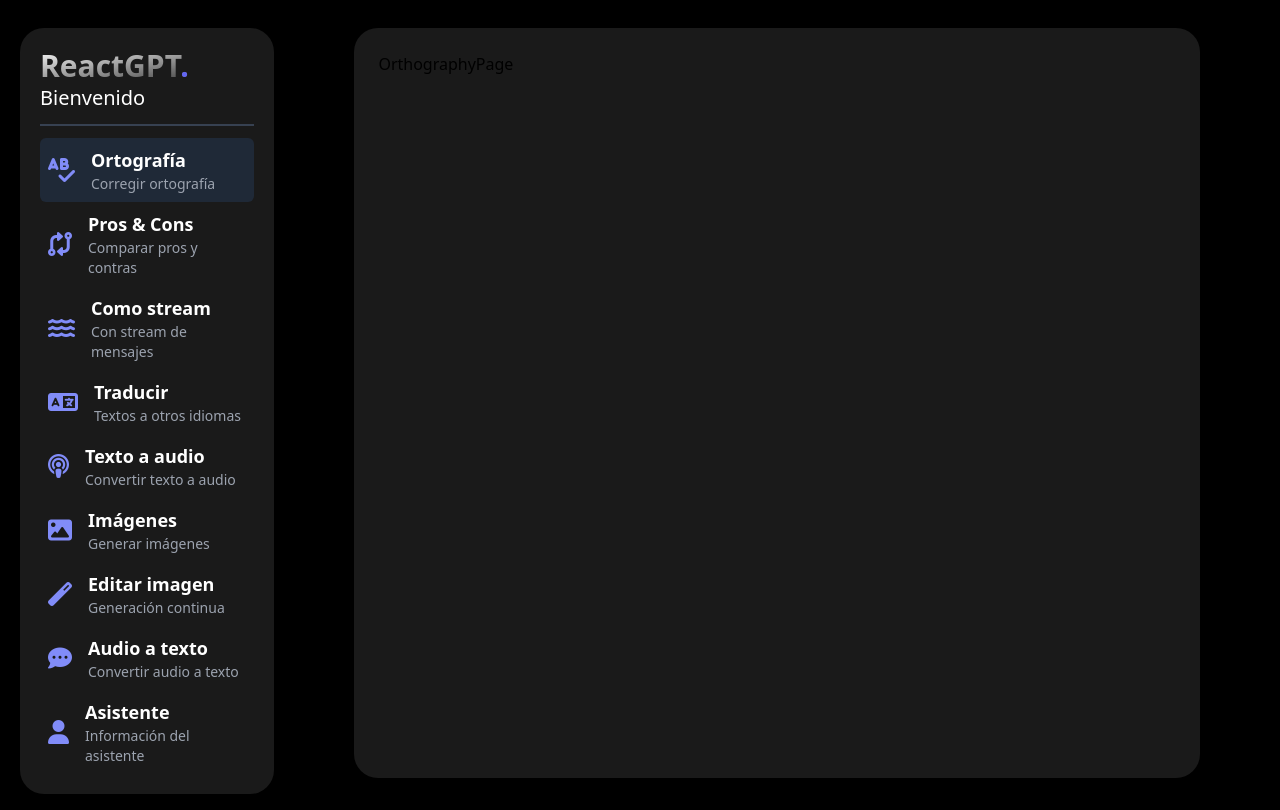
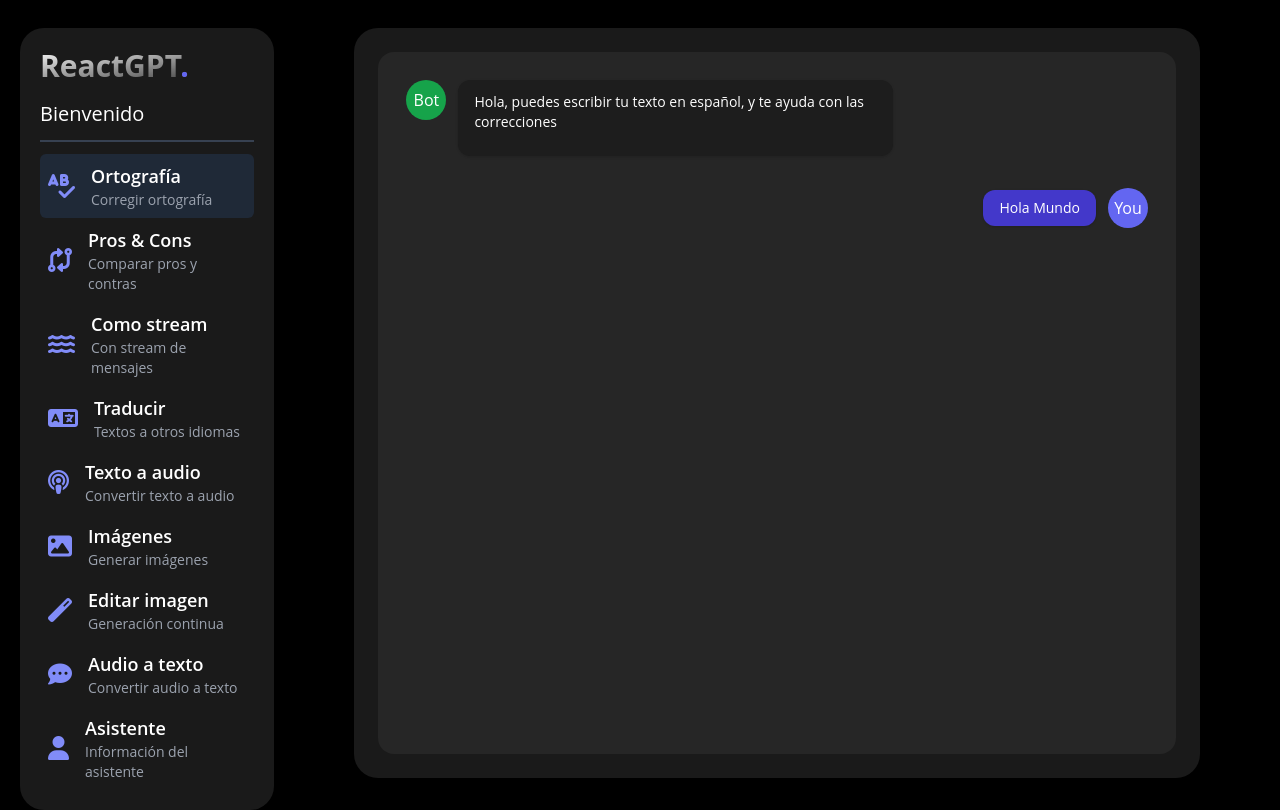
Before and after one commit to kkevin7/react-gpt, a React (Vite) app: page /orthography in a window 1280 px wide. Built offline with nearby package versions, Linux system fonts and the light colour scheme; the HTML template or start-up script is replaced by a standard one.

Commit message:
Chat Messages Components

```diff
--- a/index.html
+++ b/index.html
@@ -1,12 +1,12 @@
 <!doctype html>
-<html lang="en" class="dark">
+<html lang="en">
   <head>
     <meta charset="UTF-8" />
     <link rel="icon" type="image/svg+xml" href="/vite.svg" />
     <meta name="viewport" content="width=device-width, initial-scale=1.0" />
     <title>React GPT</title>
   </head>
-  <body class="bg-white dark:bg-black">
+  <body>
     <div id="root"  ></div>
     <link rel="stylesheet" href="https://cdnjs.cloudflare.com/ajax/libs/font-awesome/6.5.2/css/all.min.css" integrity="sha512-SnH5WK+bZxgPHs44uWIX+LLJAJ9/2PkPKZ5QiAj6Ta86w+fsb2TkcmfRyVX3pBnMFcV7oQPJkl9QevSCWr3W6A==" crossorigin="anonymous" referrerpolicy="no-referrer" />
     <script type="module" src="/src/main.tsx"></script>
--- a/package.json
+++ b/package.json
@@ -12,6 +12,7 @@
   "dependencies": {
     "react": "^18.2.0",
     "react-dom": "^18.2.0",
+    "react-markdown": "^9.0.1",
     "react-router-dom": "^6.23.1"
   },
   "devDependencies": {
--- a/src/index.css
+++ b/src/index.css
@@ -1,3 +1,58 @@
 @tailwind base;
 @tailwind components;
 @tailwind utilities;
+
+html, body {
+  background-color: #000000;
+  color: white;
+  font-family: 'Open Sans', sans-serif;
+
+}
+
+
+h1 {
+  @apply text-3xl font-bold mb-4;
+}
+
+p {
+  @apply mb-4;
+}
+
+ul {
+  @apply list-disc list-inside;
+}
+
+strong {
+  @apply font-bold text-indigo-400;
+}
+
+em {
+  @apply italic text-pink-500;
+}
+
+
+.btn-primary {
+  @apply bg-indigo-500 text-white font-bold py-2 px-4 rounded-xl hover:bg-indigo-700 transition-all duration-200 ease-in-out;
+}
+
+.btn-primary:disabled {
+  @apply bg-indigo-500 text-white font-bold py-2 px-4 rounded-xl opacity-50 cursor-not-allowed;
+}
+
+.chat-container {
+  @apply flex flex-col flex-auto flex-shrink-0 rounded-2xl bg-white bg-opacity-5 h-full p-4;
+}
+
+.chat-messages {
+  @apply flex flex-col h-full overflow-x-auto mb-4 overflow-scroll;
+}
+
+
+/* Animations */
+
+.fade-in { animation: fadeIn .3s; }
+
+@keyframes fadeIn {
+  0% { opacity: 0; }
+  100% { opacity: 1; }
+}
--- /dev/null
+++ b/src/presentation/components/chat-bubbles/GptMessage.tsx
@@ -0,0 +1,22 @@
+import Markdown from "react-markdown";
+
+interface Props {
+  text: string;
+}
+
+export const GptMessage = ({ text }: Props) => {
+  return (
+    <div className="col-start-1 col-end-9 p-3 rounded-lg">
+      <div className="flex flex-row items-start">
+        <div className="flex items-center justify-center h-10 w-10 rounded-full bg-green-600 flex-shrink-0">
+          Bot
+        </div>
+        <div className="relative ml-3 text-sm bg-black bg-opacity-25 pt-3 pb-2 px-4 shadow rounded-xl">
+          <Markdown>{text}</Markdown>
+        </div>
+      </div>
+    </div>
+  );
+};
+
+export default GptMessage
--- /dev/null
+++ b/src/presentation/components/chat-bubbles/MyMessage.tsx
@@ -0,0 +1,22 @@
+import React from "react";
+
+interface Props {
+  text: string;
+}
+
+export const MyMessage = ({ text }: Props) => {
+  return (
+    <div className="col-start-6 col-end-13 p-3 rounded-lg">
+      <div className="flex items-center justify-start flex-row-reverse">
+        <div className="flex items-center justify-center h-10 w-10 rounded-full bg-indigo-500 flex-shrink-0">
+          You
+        </div>
+        <div className="relative mr-3 text-sm bg-indigo-700 py-2 px-4 shadow rounded-xl">
+          <div>{text}</div>
+        </div>
+      </div>
+    </div>
+  );
+};
+
+export default MyMessage;
--- a/src/presentation/components/index.ts
+++ b/src/presentation/components/index.ts
@@ -1 +1,3 @@
 export * from "./sidebar/SidebarMenuItem"
+export * from "./chat-bubbles/GptMessage"
+export * from "./chat-bubbles/MyMessage"
--- a/src/presentation/pages/orthography/OrthographyPage.tsx
+++ b/src/presentation/pages/orthography/OrthographyPage.tsx
@@ -1,8 +1,19 @@
 import React from 'react'
+import { MyMessage, GptMessage } from '../../components';
 
 const OrthographyPage = () => {
   return (
-    <div>OrthographyPage</div>
+    <div className='chat-container'>
+      <div className='chat-messages'>
+        <div className='grid grid-cols-12 gap-y-2'>
+
+          {/* Welcome */}
+          <GptMessage text="Hola, puedes escribir tu texto en español, y te ayuda con las correcciones" />
+          <MyMessage text="Hola Mundo"/>
+
+        </div>
+      </div>
+    </div>
   )
 }
 
```
Also changed, not shown: 1 other file (tests, documents, lock files or other folders).
